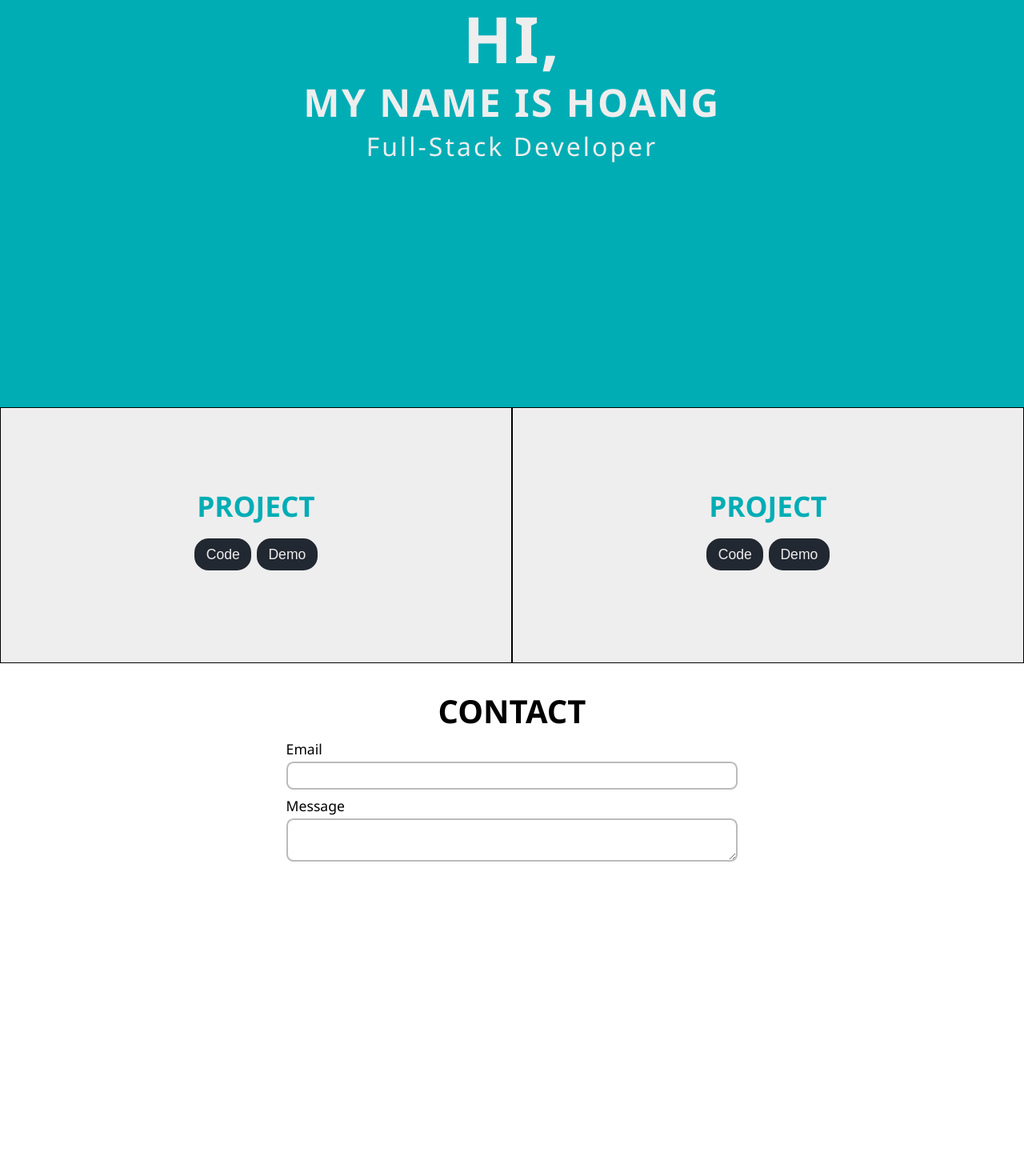
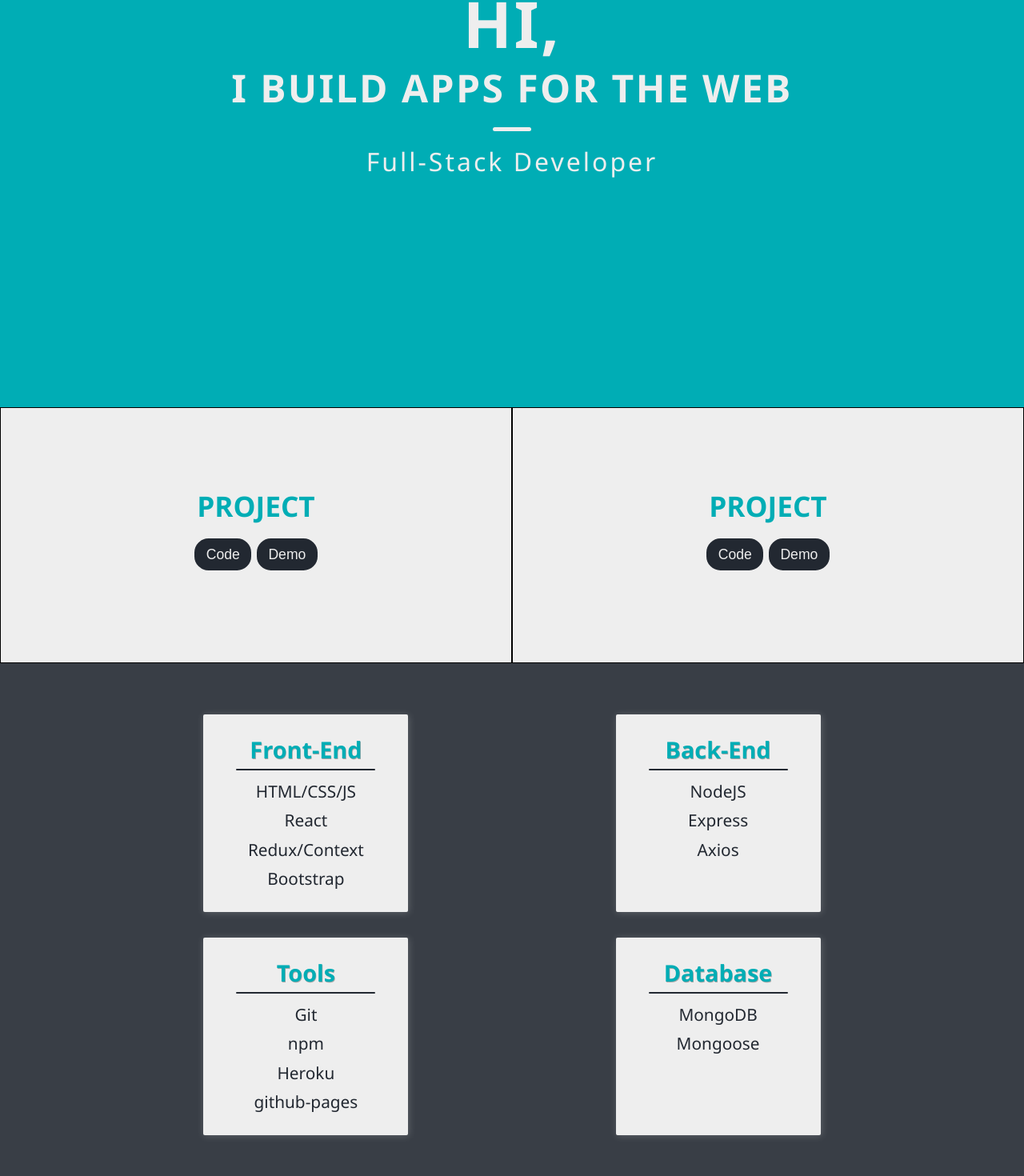
Before and after one commit to HoangNguyen-CA-old/portfolio, a React (Create React App) app: page / in a window 1280 px wide. Shown: the part 291-1761 px from the top of the page at 80% size. Before the commit the page ends 1408 px from the top, so only its background shows below. Built offline with nearby package versions, Linux system fonts and the light colour scheme.

Commit message:
added skills section, added main font to styled components theme

```diff
--- a/src/App.js
+++ b/src/App.js
@@ -5,15 +5,19 @@ import Navbar from './containers/Navbar/Navbar';
 import Cover from './containers/Cover/Cover';
 import Projects from './containers/Projects/Projects';
 import Contact from './containers/Contact/Contact';
+import Skills from './containers/Skills/Skills';
 
-const Container = styled.div``;
+const Container = styled.div`
+  overflow: hidden;
+`;
 
 function App() {
   return (
     <Container>
+      <Navbar />
       <Cover />
-      <Navbar />
       <Projects />
+      <Skills />
       <Contact />
     </Container>
   );
--- a/src/components/Forms/Input.js
+++ b/src/components/Forms/Input.js
@@ -20,11 +20,14 @@ const TextArea = styled.textarea`
   border: 2px solid #bbb;
   display: block;
   border-radius: 0.5em;
+  height: 15em;
 
   font-size: 1.1rem;
   padding: 0.3em 0.5em;
   outline: none;
   width: 100%;
+
+  font-family: ${({ theme }) => theme.mainFont};
   &:focus {
     border: 2px solid ${({ theme }) => theme.colors.darkLight};
   }
--- a/src/components/NavLinks/NavLink/NavLink.js
+++ b/src/components/NavLinks/NavLink/NavLink.js
@@ -5,6 +5,7 @@ const Highlighted = css`
   border-radius: 1em;
   border: 2px solid ${({ theme }) => theme.colors.light};
   padding: 0.3em 0.5em;
+  margin: 0.5em auto;
 
   transition: 0.2s ease-out;
 
@@ -12,6 +13,11 @@ const Highlighted = css`
     background-color: ${({ theme }) => theme.colors.light};
     border-bottom: 2px solid ${({ theme }) => theme.colors.light};
     color: ${({ theme }) => theme.colors.dark};
+  }
+
+  @media ${({ theme }) => theme.breakpoints.tablet} {
+    font-size: 1.1rem;
+    margin: 0 0 0 1.5em;
   }
 `;
 const Link = styled.button`
--- /dev/null
+++ b/src/components/SkillCard/Skill/Skill.js
@@ -0,0 +1,9 @@
+import styled from 'styled-components';
+
+const Skill = styled.p`
+  font-size: 1.3rem;
+  margin: 0.2em 0;
+  color: ${({ theme }) => theme.colors.dark};
+`;
+
+export default Skill;
--- /dev/null
+++ b/src/components/SkillCard/SkillCard.js
@@ -0,0 +1,48 @@
+import React from 'react';
+import styled from 'styled-components';
+
+import Skill from './Skill/Skill';
+
+const Container = styled.div`
+  width: 16em;
+  height: 100%;
+
+  background-color: ${({ theme }) => theme.colors.light};
+  display: flex;
+  flex-direction: column;
+  padding: 1.5em 1.2em;
+  border-radius: 2px;
+  text-align: center;
+  box-shadow: 1px 1px 10px rgba(255, 255, 255, 0.2);
+`;
+
+const Header = styled.h5`
+  font-size: 1.8rem;
+  color: ${({ theme }) => theme.colors.primary};
+  text-shadow: 0.7px 0.7px 0px rgba(0, 0, 0, 0.3);
+`;
+
+const Line = styled.hr`
+  margin: 0.3em auto 0.5em auto;
+  width: 80%;
+  height: 2px;
+  border: none;
+  background-color: ${({ theme }) => theme.colors.dark};
+  border-radius: 1em;
+`;
+
+const SkillCard = (props) => {
+  let skills = '';
+  if (props.skills) {
+    skills = props.skills.map((skill) => <Skill>{skill}</Skill>);
+  }
+  return (
+    <Container>
+      <Header>{props.header}</Header>
+      <Line></Line>
+      {skills}
+    </Container>
+  );
+};
+
+export default SkillCard;
--- a/src/containers/Cover/Cover.js
+++ b/src/containers/Cover/Cover.js
@@ -21,7 +21,6 @@ const SubTitle = styled.p`
   font-size: 2rem;
   letter-spacing: 3px;
   text-align: center;
-  margin-top: 0em;
 `;
 
 const Hero = styled.div`
@@ -36,13 +35,24 @@ const Hero = styled.div`
   background-color: ${({ theme }) => theme.colors.primary};
 `;
 
+const Line = styled.hr`
+  display: inline-block;
+  width: 3em;
+  height: 5px;
+  background-color: ${({ theme }) => theme.colors.light};
+  border: none;
+  margin: 1em 0;
+  border-radius: 1em;
+`;
+
 export class Cover extends Component {
   render() {
     return (
       <Hero>
         <Title>
-          <Emphasized>Hi,</Emphasized> <br></br> My Name is Hoang
+          <Emphasized>Hi,</Emphasized> <br></br> I build apps for the web
         </Title>
+        <Line></Line>
         <SubTitle>Full-Stack Developer</SubTitle>
       </Hero>
     );
--- a/src/containers/Skills/Skills.js
+++ b/src/containers/Skills/Skills.js
@@ -1,10 +1,70 @@
 import React from 'react';
 import styled from 'styled-components';
 
-const Container = styled.div``;
+import SkillCard from '../../components/SkillCard/SkillCard';
+
+import background from '../../assets/images/skills-bg.jpg';
+
+const Container = styled.div`
+  background-color: ${({ theme }) => theme.colors.darkLight};
+  padding: 4em 1em;
+
+
+  /*
+  background-image: linear-gradient(
+      to right,
+      rgba(0, 0, 0, 0.7),
+      rgba(0, 0, 0, 0.7)
+    ),
+    url(${background});
+  background-size: 100%;
+  background-position: center;
+  object-fit: cover;
+  */
+`;
+
+const SkillsContainer = styled.div`
+  display: grid;
+  justify-items: center;
+  align-items: center;
+  grid-gap: 2em;
+
+  width: 80%;
+  margin: 0 auto;
+
+  grid-template-columns: 1fr;
+
+  @media ${({ theme }) => theme.breakpoints.tablet} {
+    grid-template-columns: 1fr 1fr;
+  }
+  @media ${({ theme }) => theme.breakpoints.desktop} {
+    grid-template-columns: 1fr 1fr 1fr 1fr;
+  }
+`;
 
 const Skills = () => {
-  return <Container></Container>;
+  return (
+    <Container>
+      <SkillsContainer>
+        <SkillCard
+          header='Front-End'
+          skills={['HTML/CSS/JS', 'React', 'Redux/Context', 'Bootstrap']}
+        ></SkillCard>
+        <SkillCard
+          header='Back-End'
+          skills={['NodeJS', 'Express', 'Axios']}
+        ></SkillCard>
+        <SkillCard
+          header='Tools'
+          skills={['Git', 'npm', 'Heroku', 'github-pages']}
+        ></SkillCard>
+        <SkillCard
+          header='Database'
+          skills={['MongoDB', 'Mongoose']}
+        ></SkillCard>
+      </SkillsContainer>
+    </Container>
+  );
 };
 
 export default Skills;
--- a/src/theme/global.js
+++ b/src/theme/global.js
@@ -8,7 +8,7 @@ const GlobalStyle = createGlobalStyle`
     }
 
     html{
-        font-family: 'Segoe UI', Tahoma, Geneva, Verdana, sans-serif;
+        font-family: ${({ theme }) => theme.mainFont};
     }
 
     html{
--- a/src/theme/theme.js
+++ b/src/theme/theme.js
@@ -16,6 +16,8 @@ const theme = {
   fontSizes: {
     header: '2.5rem',
   },
+
+  mainFont: "'Segoe UI', Tahoma, Geneva, Verdana, sans-serif",
 };
 
 export default theme;
```
Also changed, not shown: 1 other file (tests, documents, lock files or other folders).
